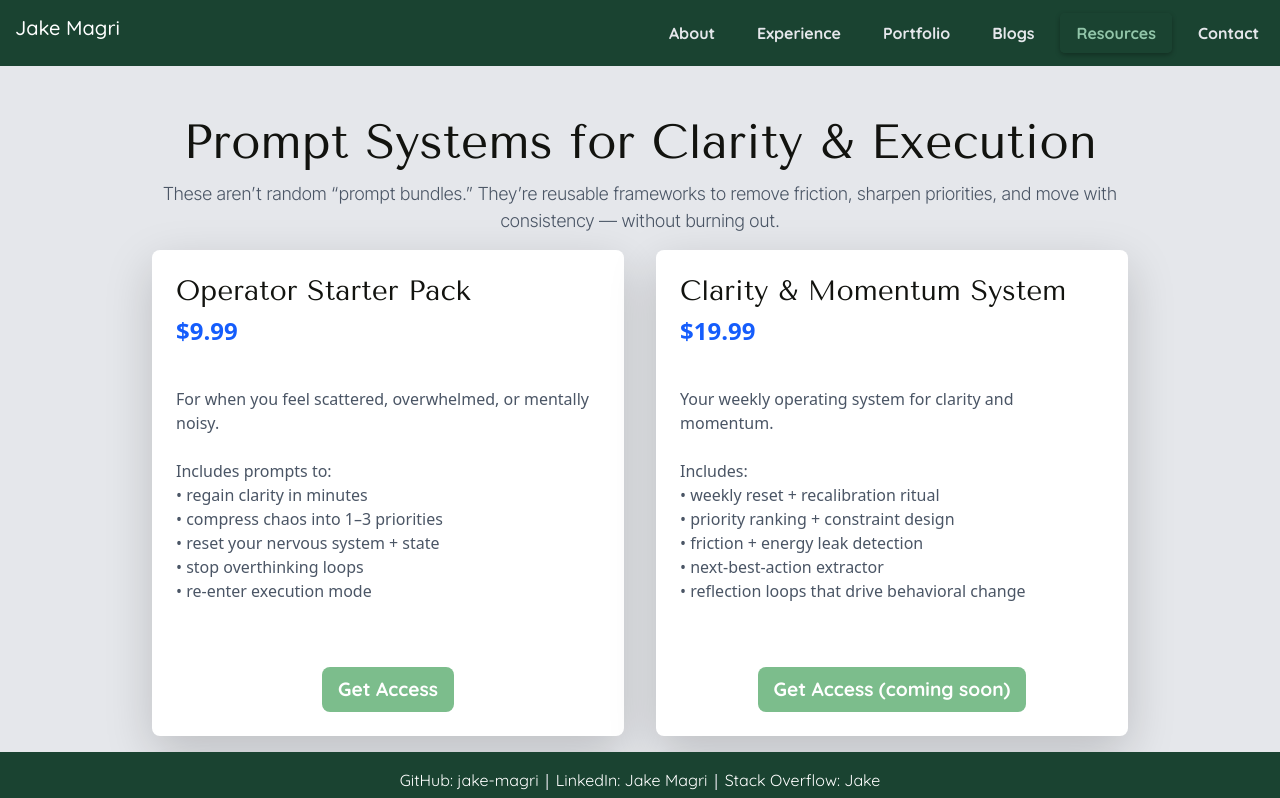
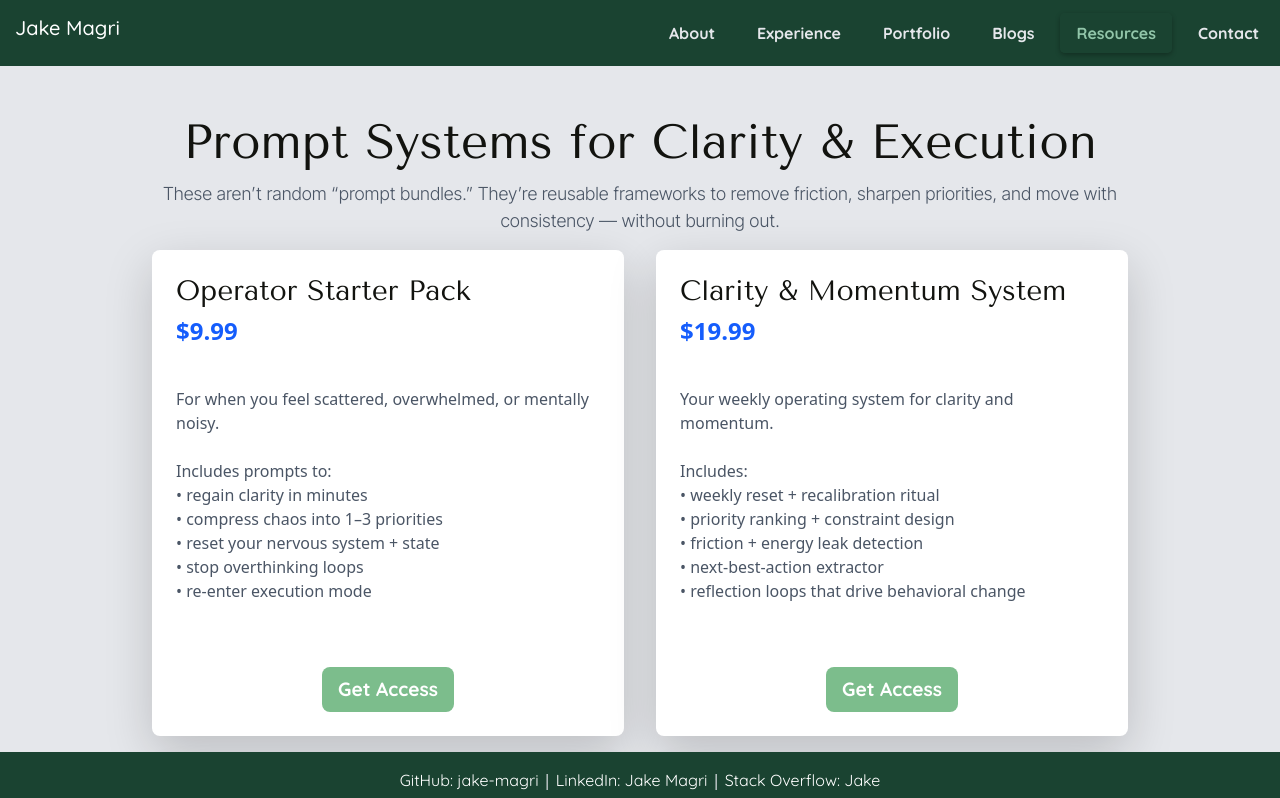
Before and after one commit to jake-magri/React-Portfolio, a Next.js app: page /resources in a window 1280 px wide. Shown: the top 798 px of the page. Built offline with nearby package versions, Linux system fonts and the light colour scheme.

Commit message:
Second product published double poggersgit status!

```diff
--- a/src/components/Resources.js
+++ b/src/components/Resources.js
@@ -28,9 +28,9 @@ export default function Resources() {
     {
       name: 'Clarity & Momentum System',
       description: 'Your weekly operating system for clarity and momentum.\n\nIncludes:\n• weekly reset + recalibration ritual\n• priority ranking + constraint design\n• friction + energy leak detection\n• next-best-action extractor\n• reflection loops that drive behavioral change',
-      gumroadUrl: 'https://gumroad.com/your-product-url-clarity',
+      gumroadUrl: 'https://magri0.gumroad.com/l/clarity-momentum-system',
       price: '$19.99',
-      comingSoon: true,
+      comingSoon: false, // LIVE
     },
     {
       name: 'Creator Distillation Pack',
```
